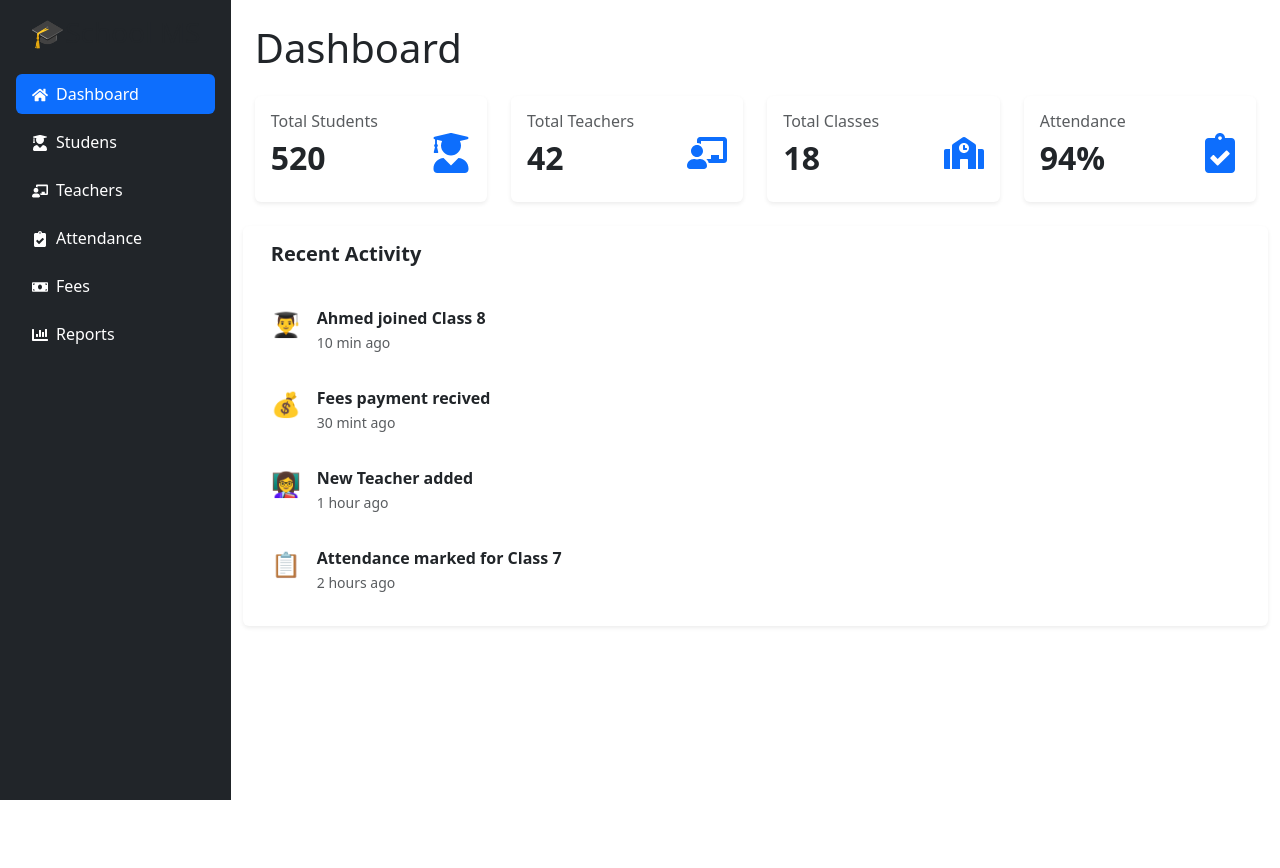
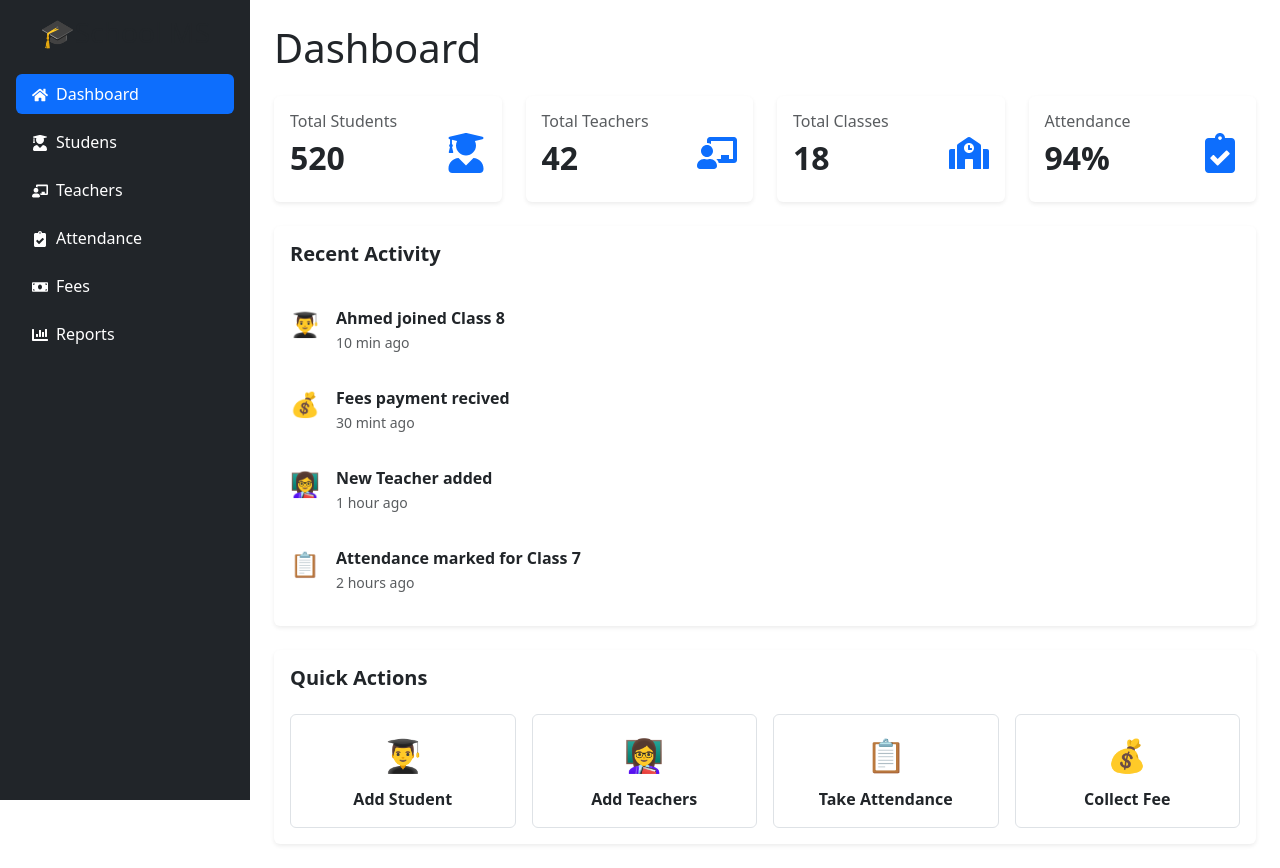
Before and after one commit to soniaamal/school-management-system, a React (Vite) app in the folder frontend/school-management-ui/: page / in a window 1280 px wide. Before the commit the page ends 800 px from the top, so only its background shows below. Built offline with nearby package versions, Linux system fonts and the light colour scheme.

Commit message:
Add dashboard quick actions

```diff
--- a/frontend/school-management-ui/src/pages/Dashboard.jsx
+++ b/frontend/school-management-ui/src/pages/Dashboard.jsx
@@ -1,4 +1,6 @@
+import { Link } from "react-router-dom";
 import StatCard from "../components/StatCard";
+
 import {
     FaUserGraduate,
     FaChalkboardTeacher,
@@ -55,10 +57,35 @@ const activities = [
     },
 ];
 
+const quickActions = [
+    {
+        title: "Add Student",
+        icon: "👨‍🎓",
+        path: "/students",
+
+    },
+    {
+        title: "Add Teachers",
+        icon: "👩‍🏫",
+        path: "/Teachers",
+    },
+    {
+        title: "Take Attendance",
+        icon: "📋",
+        path: "/attendance",
+    },
+    {
+        title: "Collect Fee",
+        icon: "💰",
+        path: "/fees",
+    },
+];
+
 function Dashboard() {
     return (
         <div className="container-fluid p-4">
             <h1 className="mb-4">Dashboard</h1>
+
 
             <div className="row g-4">
                 {state.map((stat) => (
@@ -69,9 +96,8 @@ function Dashboard() {
                             icon={stat.icon}
                       />
                     </div>
-
-
                 ))}
+            </div>
 
                 <div className="card shadow-sm border-0 mt-4">
                     <div className="card-body">
@@ -97,12 +123,41 @@ function Dashboard() {
 
                                 </div>
                             </div>
+
                         ))}
 
                     </div>
+                {/* </div>                  */}
+            </div>
+            <div className="card shadow-sm border-0 mt-4">
+            <div className="card-body">
+                <h5 className="fw-bold mb-4">Quick Actions</h5>
+
+                <div className="row g-3">
+                {quickActions.map((action) => (
+                    <div className="col-md-6 col-lg-3" key={action.title}>
+                    <Link
+                        to={action.path}
+                        className="text-decoration-none"
+                    >
+                        <div className="border rounded p-3 text-center h-100">
+                        <div className="fs-2 mb-2">
+                            {action.icon}
+                        </div>
+
+                        <div className="fw-semibold text-dark">
+                            {action.title}
+                        </div>
+                        </div>
+                    </Link>
+                    </div>
+                ))}
                 </div>
             </div>
+            </div>
+
         </div>
+
 
     );
 }
```
